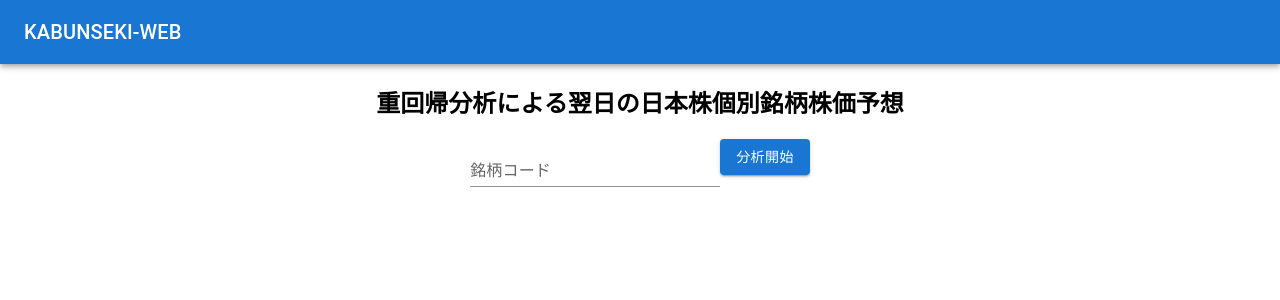
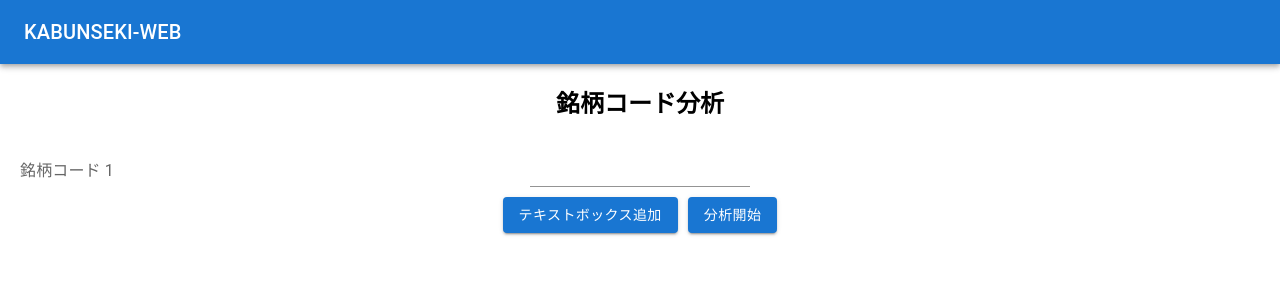
Before and after one commit to createyamada/kabunseki_web, a React (Create React App) app: page / in a window 1280 px wide. Shown: the top 300 px of the page. Built offline with nearby package versions, Linux system fonts and the light colour scheme.

Commit message:
array_push

```diff
--- a/src/components/Header/Header.tsx
+++ b/src/components/Header/Header.tsx
@@ -28,10 +28,10 @@ const Header: React.FC<ComponentProps> = ({ className }) => {
   // *
   // ***********************************************
   //ログイン押下時のイベントメソッド
-  const loginButtonClick = () => {
-    //登録後トークン認証画面を開く
-    navigate("/login");
-  };
+  // const loginButtonClick = () => {
+  //   //登録後トークン認証画面を開く
+  //   navigate("/login");
+  // };
 
   //ログイン押下時のイベントメソッド
   const topLogoClick = () => {
--- a/src/components/Main/Analysis.tsx
+++ b/src/components/Main/Analysis.tsx
@@ -9,85 +9,17 @@ import {
   DialogTitle,
 } from "@mui/material";
 import axios from "axios";
-import { Line } from "react-chartjs-2";
-import "chart.js/auto";
-import ColorToggleButton from "../UIkit/ColorToggleButton";
-import CaptionTable from "../UIkit/CaptionTable";
 
 const Analysis: React.FC = () => {
-  // ***********************************************
-  // *
-  // *  型定義
-  // *
-  // ***********************************************
-  interface Prediction {
-    close_next: Record<string, number>;
-    close_pred: Record<string, number>;
-    score: string;
-  }
+  const [codes, setCodes] = useState<string[]>([""]);
+  const [errorMessages, setErrorMessages] = useState<string[]>([""]);
+  const [openErrorDialog, setOpenErrorDialog] = useState<boolean>(false);
+  const [serverResponse, setServerResponse] = useState<any>(null);
 
-  interface Data {
-    company: string;
-    prediction: Prediction;
-    error: String;
-  }
-
-  interface Analysis {
-    company: string;
-    lastValue: string;
-    predValue: string;
-    score: string;
-  }
-
-  // ***********************************************
-  // *
-  // *  状態管理
-  // *
-  // ***********************************************
-  const [code, setCode] = useState<string>("");
-  const [lastValue, setLastValue] = useState<string>("");
-  const [predValue, setPredValue] = useState<string>("");
-  const [predDataStorage, setPredDataStorage] = useState<number[]>([]);
-  const [realDataStorage, setRealDataStorage] = useState<number[]>([]);
-  const [labelDataStorage, setLabelDataStorage] = useState<string[]>([]);
-  const [labelData, setLabelData] = useState<string[]>([]);
-  const [predData, setPredData] = useState<number[]>([]);
-  const [realData, setRealData] = useState<number[]>([]);
-  const [score, setScore] = useState<string>("");
-  const [company, setCompany] = useState<string>("");
-  const [chartData, setChartData] = useState<any>({});
-  const [analysis, setAnalysis] = useState<Analysis>({
-    company: "",
-    lastValue: "",
-    predValue: "",
-    score: "",
-  });
-
-  // 活性制御変数
-  const [isLoading, setIsLoading] = useState<boolean>(false);
-  const [isExecution, setIsExecution] = useState<boolean>(false);
-  const [errorMessage, setErrorMessage] = useState<string | null>(null);
-  const [openErrorDialog, setOpenErrorDialog] = useState<boolean>(false);
-  const [tableLabels, setTableLabels] = useState<string[]>([]);
-
-  const textStyle = { width: "250px", margin: "auto" };
-
-  const buttonContents = {
-    "1年前": 365,
-    "6カ月前": 90,
-    "1カ月前": 30,
-    "1週間前": 7,
+  const addTextBox = () => {
+    setCodes([...codes, ""]);
+    setErrorMessages([...errorMessages, ""]);
   };
-
-  // ***********************************************
-  // *
-  // *  イベント
-  // *
-  // ***********************************************
-
-  useEffect(() => {
-    chart_update();
-  }, [realData]);
 
   const validateCode = (code: string): string | null => {
     if (!code) return "銘柄コードを入力してください。";
@@ -97,95 +29,30 @@ const Analysis: React.FC = () => {
     return null;
   };
 
-  const handleAnalyzeClick = () => {
-    const error = validateCode(code);
-    setErrorMessage(error);
-
-    if (!error) {
-      get_prediction(code);
-    }
+  const handleInputChange = (index: number, value: string) => {
+    const newCodes = [...codes];
+    newCodes[index] = value;
+    setCodes(newCodes);
   };
 
-  const get_prediction = async (code: string) => {
+  const handleAnalyzeClick = async () => {
+    const errors = codes.map((code) => validateCode(code) ?? "");
+    setErrorMessages(errors);
+
+    if (errors.some((error) => error !== null)) {
+      setOpenErrorDialog(true);
+      return;
+    }
+
     try {
-      setIsLoading(true);
-      const res = await axios.get<Data>(
-        `${process.env.REACT_APP_KABUMMIKE_URL}/api/stock_price_prediction/?code=${code}`
+      const response = await axios.post(
+        `${process.env.REACT_APP_SERVER_URL}/api/analyze`,
+        { codes }
       );
-      if (res.status === 200) {
-        await set_pred_data(res.data);
-        setIsExecution(true);
-      }
-    } catch (error: any) {
-      const errorMessage = error.response?.data?.detail;
-      setErrorMessage(errorMessage);
-      setIsExecution(false);
-      setOpenErrorDialog(true);
-    } finally {
-      setIsLoading(false);
+      setServerResponse(response.data);
+    } catch (error) {
+      console.error("Error fetching data", error);
     }
-  };
-
-  const set_pred_data = async (data: Data) => {
-    const pred_labels: string[] = Object.keys(data.prediction.close_pred);
-    const next_labels: string[] = Object.keys(data.prediction.close_next);
-    const pred: number[] = Object.values(data.prediction.close_pred);
-    const real: number[] = Object.values(data.prediction.close_next);
-    real.pop();
-
-    setTableLabels([
-      "企業名(英名)",
-      next_labels[next_labels.length - 2] + "の価格（実績値）",
-      pred_labels[pred_labels.length - 1] + "の価格（予測値）",
-      "予想スコア（乖離値）",
-    ]);
-
-    console.log("data");
-    console.log(next_labels);
-    console.log(pred_labels);
-
-    setLabelDataStorage(pred_labels);
-    setLabelData(pred_labels);
-    setPredDataStorage(pred);
-    setRealDataStorage(real);
-    setPredData(pred);
-    setRealData(real);
-    setCode(code);
-
-    setAnalysis({
-      company: data.company + `（株式コード：${code}）`,
-      lastValue: real.at(-1)?.toString() || "",
-      predValue: pred.at(-1)?.toString() || "",
-      score: data.prediction.score,
-    });
-  };
-
-  const handleChildClick = async (days: number) => {
-    setPredData(predDataStorage.slice(-days));
-    setLabelData(labelDataStorage.slice(-days));
-    setRealData(realDataStorage.slice(-days));
-  };
-
-  const chart_update = () => {
-    setChartData({
-      labels: labelData,
-      datasets: [
-        {
-          label: "予想株価遷移",
-          data: predData,
-          backgroundColor: "rgba(75,192,192,0.4)",
-          borderColor: "rgba(75,192,192,1)",
-          borderWidth: 1,
-        },
-        {
-          label: "実際株価遷移",
-          data: realData,
-          backgroundColor: "rgba(255,0,0,0.4)",
-          borderColor: "rgba(255,0,0,1)",
-          borderWidth: 1,
-        },
-      ],
-    });
   };
 
   const handleCloseDialog = () => {
@@ -194,43 +61,35 @@ const Analysis: React.FC = () => {
 
   return (
     <section>
-      <h1>重回帰分析による翌日の日本株個別銘柄株価予想</h1>
-      <div>
+      <h1>銘柄コード分析</h1>
+      {codes.map((code, index) => (
         <TextField
-          id="standard-basic"
-          label="銘柄コード"
+          key={index}
+          label={`銘柄コード ${index + 1}`}
           variant="standard"
-          style={textStyle}
           value={code}
-          onChange={(e) => setCode(e.target.value)}
-          error={!!errorMessage}
-          helperText={errorMessage}
+          onChange={(e) => handleInputChange(index, e.target.value)}
+          error={!!errorMessages[index]}
+          helperText={errorMessages[index]}
+          style={{ display: "block", marginBottom: "10px" }}
         />
-        <Button
-          variant="contained"
-          disabled={isLoading}
-          onClick={handleAnalyzeClick}
-        >
-          分析開始
-        </Button>
-      </div>
-
-      {isExecution ? (
-        <div>
-          <CaptionTable contents={analysis} labels={tableLabels} />
-          <ColorToggleButton
-            contents={buttonContents}
-            onParentButtonClick={handleChildClick}
-          />
-          <Line data={chartData} />
-        </div>
-      ) : null}
+      ))}
+      <Button
+        variant="contained"
+        onClick={addTextBox}
+        style={{ marginRight: "10px" }}
+      >
+        テキストボックス追加
+      </Button>
+      <Button variant="contained" color="primary" onClick={handleAnalyzeClick}>
+        分析開始
+      </Button>
 
       {/* エラーダイアログ */}
       <Dialog open={openErrorDialog} onClose={handleCloseDialog}>
-        <DialogTitle>エラー</DialogTitle>
+        <DialogTitle>入力エラー</DialogTitle>
         <DialogContent>
-          <p>{errorMessage}</p>
+          <p>入力された銘柄コードにエラーがあります。修正してください。</p>
         </DialogContent>
         <DialogActions>
           <Button onClick={handleCloseDialog} color="primary">
@@ -238,6 +97,9 @@ const Analysis: React.FC = () => {
           </Button>
         </DialogActions>
       </Dialog>
+
+      {/* サーバーからのレスポンス表示 */}
+      {serverResponse && <pre>{JSON.stringify(serverResponse, null, 2)}</pre>}
     </section>
   );
 };
```
